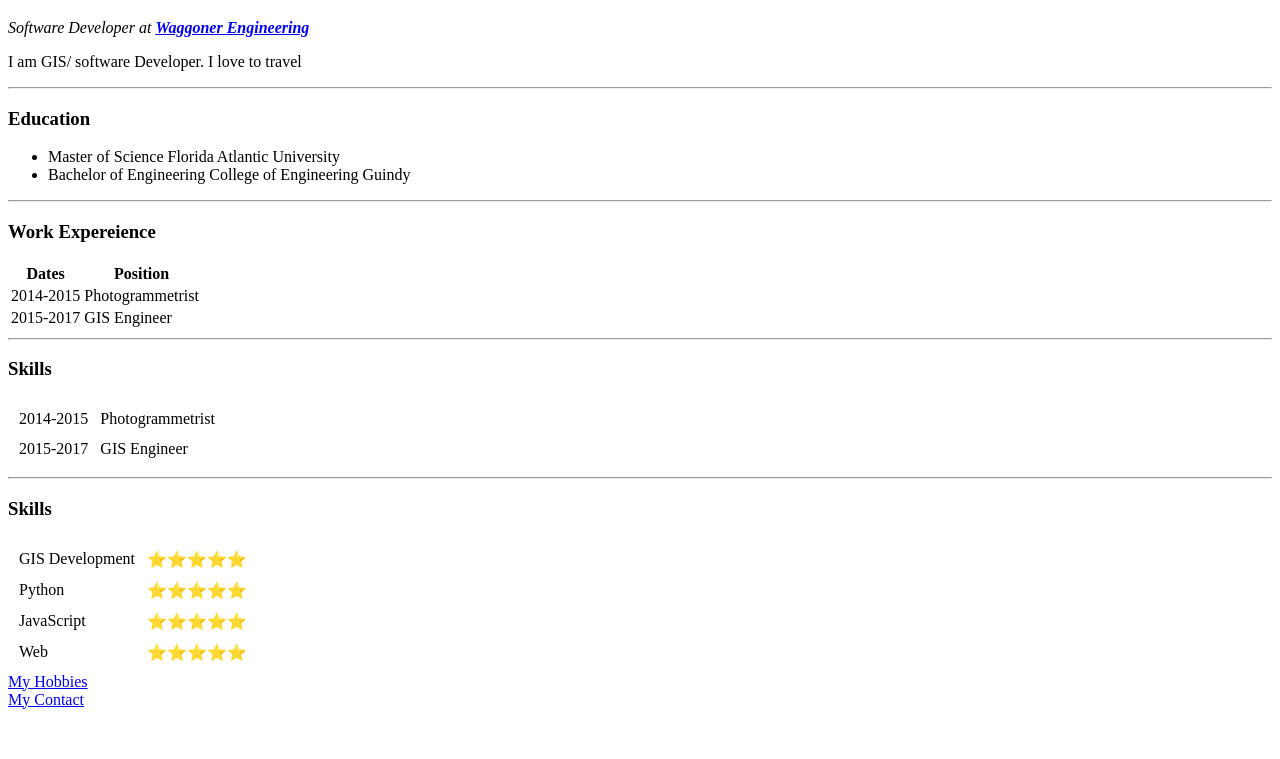
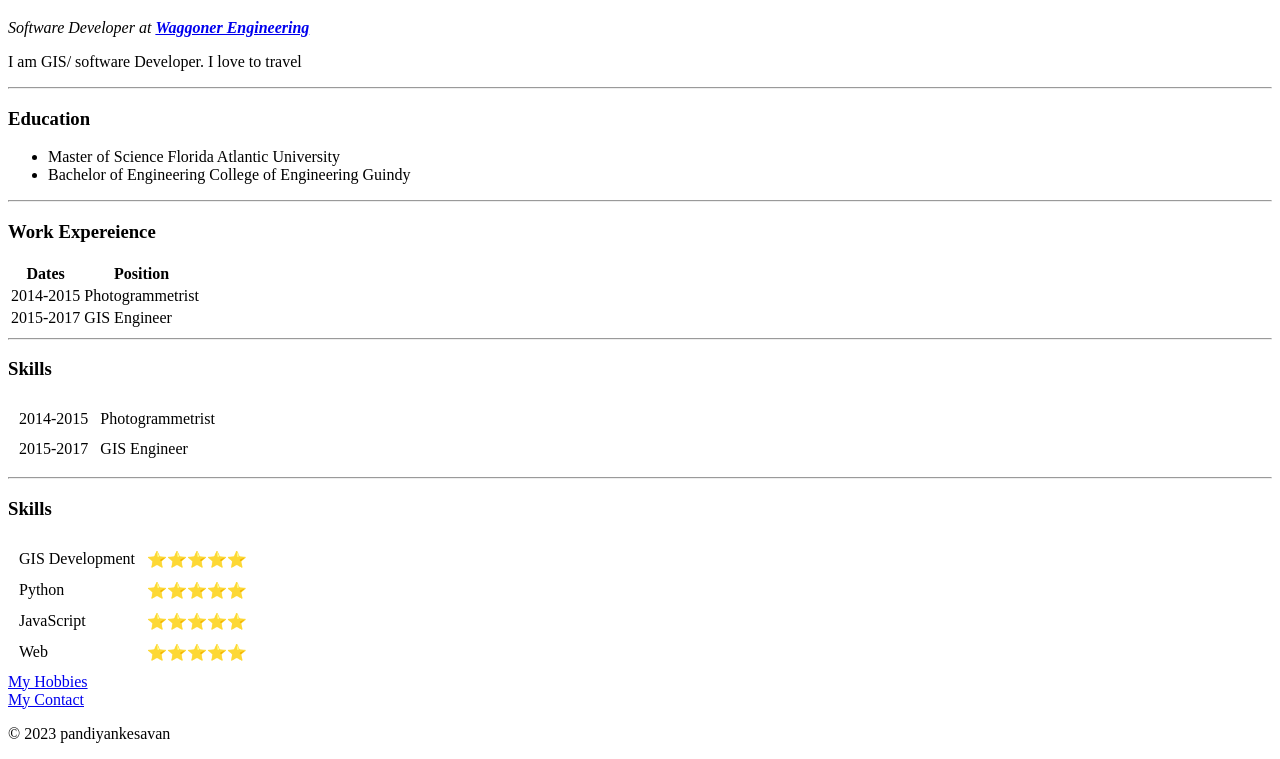
Before and after one commit to PandiyanKesavan/cv, a plain HTML site: page index.html in a window 1280 px wide. Shown: the part 61-820 px from the top of the page. Drawn offline with Linux system fonts and the light colour scheme.

Commit message:
Update index.html

```diff
--- a/index.html
+++ b/index.html
@@ -76,5 +76,8 @@
         <a href="hobbies.html"> My Hobbies</a>
         <br>
         <a href="contact.html"> My Contact</a>
+        <footer>
+        <p>© 2023 pandiyankesavan</p>
+        </footer>
     </body>
 </html>
```
